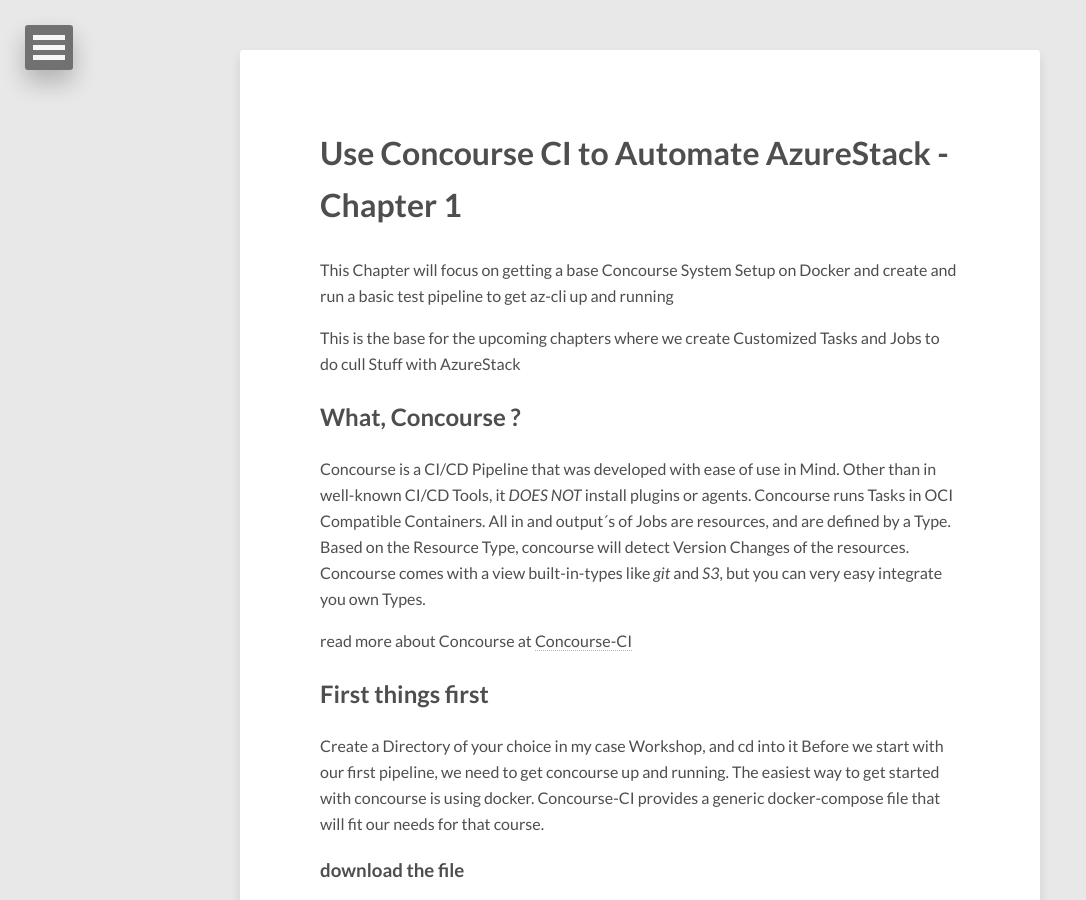
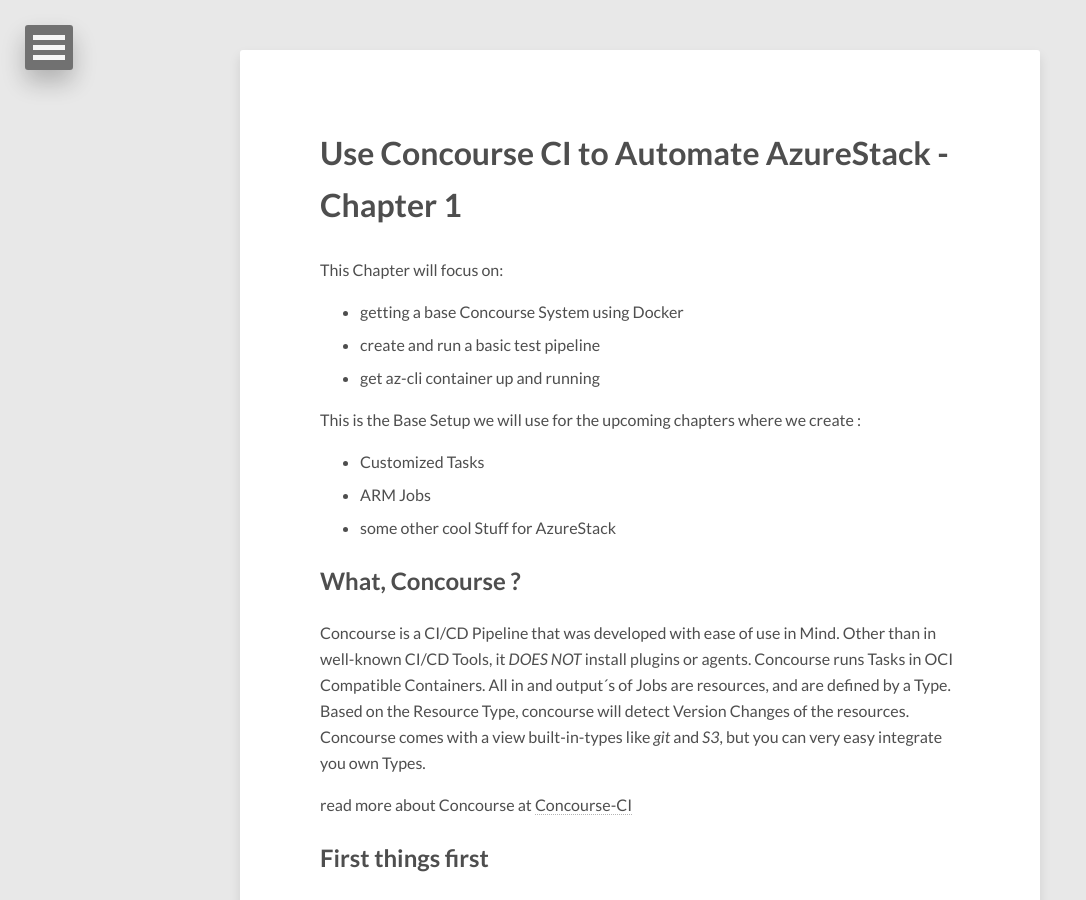
Before and after one commit to bottkars/bottkars.github.io, a Jekyll site: the page built from _posts/2019-08-16-azurestack-loves-concourse.md, in a window 1280 px wide and 900 px high, scrolled down 400 px. Shown: the whole window, without its empty margins (0-1086 px from the left). Built offline with Jekyll 4.4.1, drawn with Linux system fonts in a browser that asks for light colours; nearby versions of some CDN libraries.

Commit message:
Update 2019-08-16-azurestack-loves-concourse.md

```diff
--- a/_posts/2019-08-16-azurestack-loves-concourse.md
+++ b/_posts/2019-08-16-azurestack-loves-concourse.md
@@ -15,9 +15,15 @@
 
 # Use [Concourse CI](https://concourse-ci.org/) to Automate AzureStack - Chapter 1
 
-This Chapter will focus on getting a base Concourse System Setup on Docker and create and run a basic test pipeline to get az-cli up and running
+This Chapter will focus on:
+- getting a base Concourse System using Docker
+- create and run a basic test pipeline
+- get az-cli container up and running
 
-This is the base for the upcoming chapters where we create Customized Tasks and Jobs to do cull Stuff with AzureStack
+This is the Base Setup we will use for the upcoming chapters where we create :
+- Customized Tasks
+- ARM Jobs
+- some other cool Stuff for AzureStack
 
 ## What, Concourse ?
 
```
